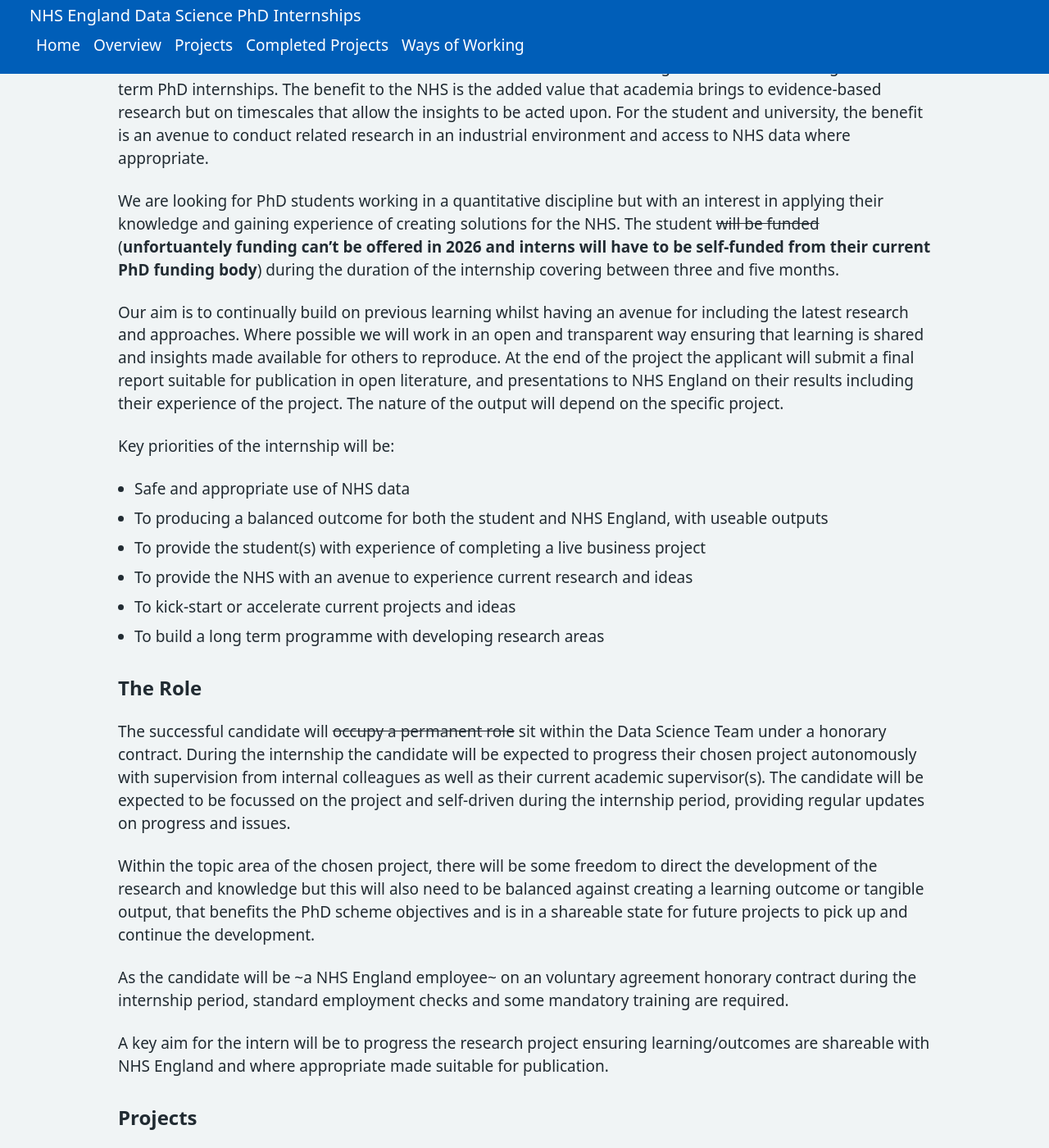
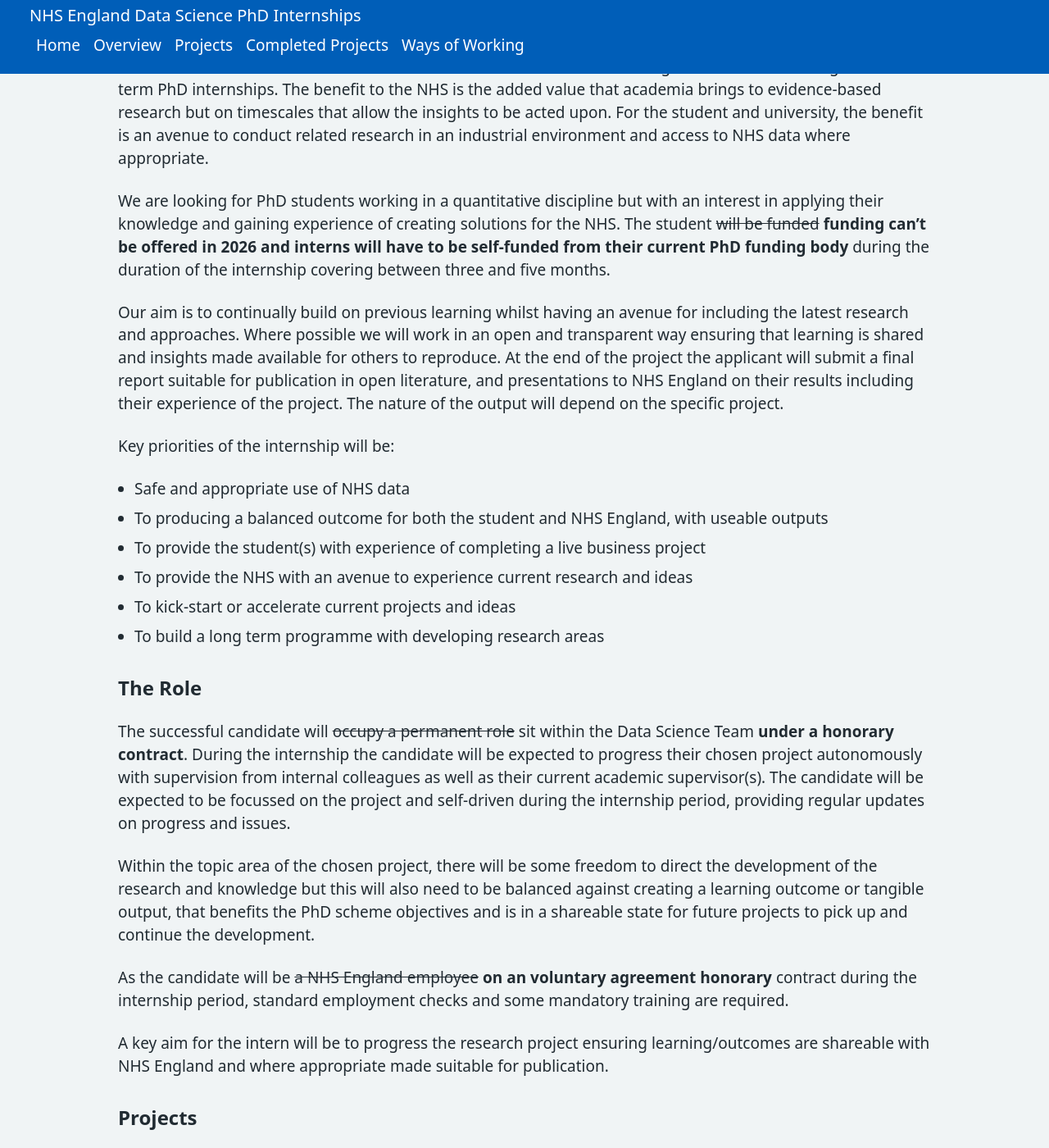
Before and after one commit to nhsx/nhsx-internship-projects, a Jekyll site: the page built from content/overview.md, in a window 1280 px wide and 1400 px high, scrolled down 1080 px. Shown: the whole window at 82% size. Built offline with Jekyll 4.4.1, drawn with Linux system fonts in a browser that asks for light colours; some of the changed text lies outside the part shown.

Commit message:
smalll ammendments

```diff
--- a/content/overview.md
+++ b/content/overview.md
@@ -31,7 +31,7 @@ Please email datascience@nhs.net with any queries and questions.   **Please do n
 
 This scheme aims to connect NHS real data and issues with academic thought and research through short-term PhD internships.  The benefit to the NHS is the added value that academia brings to evidence-based research but on timescales that allow the insights to be acted upon.  For the student and university, the benefit is an avenue to conduct related research in an industrial environment and access to NHS data where appropriate.
 
-We are looking for PhD students working in a quantitative discipline but with an interest in applying their knowledge and gaining experience of creating solutions for the NHS.  The student ~~will be funded~~ (**unfortuantely funding can't be offered in 2026 and interns will have to be self-funded from their current PhD funding body**) during the duration of the internship covering between three and five months.
+We are looking for PhD students working in a quantitative discipline but with an interest in applying their knowledge and gaining experience of creating solutions for the NHS.  The student ~~will be funded~~ **funding can't be offered in 2026 and interns will have to be self-funded from their current PhD funding body** during the duration of the internship covering between three and five months.
 
 Our aim is to continually build on previous learning whilst having an avenue for including the latest research and approaches.  Where possible we will work in an open and transparent way ensuring that learning is shared and insights made available for others to reproduce.  At the end of the project the applicant will submit a final report suitable for publication in open literature, and presentations to NHS England on their results including their experience of the project.  The nature of the output will depend on the specific project.
 
@@ -45,11 +45,11 @@ Key priorities of the internship will be:
 
 ### The Role
 
-The successful candidate will ~~occupy a permanent role~~ sit within the Data Science Team under a honorary contract.   During the internship the candidate will be expected to progress their chosen project autonomously with supervision from internal colleagues as well as their current academic supervisor(s).   The candidate will be expected to be focussed on the project and self-driven during the internship period, providing regular updates on progress and issues.
+The successful candidate will ~~occupy a permanent role~~ sit within the Data Science Team **under a honorary contract**.   During the internship the candidate will be expected to progress their chosen project autonomously with supervision from internal colleagues as well as their current academic supervisor(s).   The candidate will be expected to be focussed on the project and self-driven during the internship period, providing regular updates on progress and issues.
 
 Within the topic area of the chosen project, there will be some freedom to direct the development of the research and knowledge but this will also need to be balanced against creating a learning outcome or tangible output, that benefits the PhD scheme objectives and is in a shareable state for future projects to pick up and continue the development.
 
-As the candidate will be ~a NHS England employee~ on an voluntary agreement honorary contract during the internship period, standard employment checks and some mandatory training are required.
+As the candidate will be ~~a NHS England employee~~ **on an voluntary agreement honorary** contract during the internship period, standard employment checks and some mandatory training are required.
 
 A key aim for the intern will be to progress the research project ensuring learning/outcomes are shareable with NHS England and where appropriate made suitable for publication.
 
```
Also changed, not shown: other parts of content/overview.md (+1 -0 lines).
